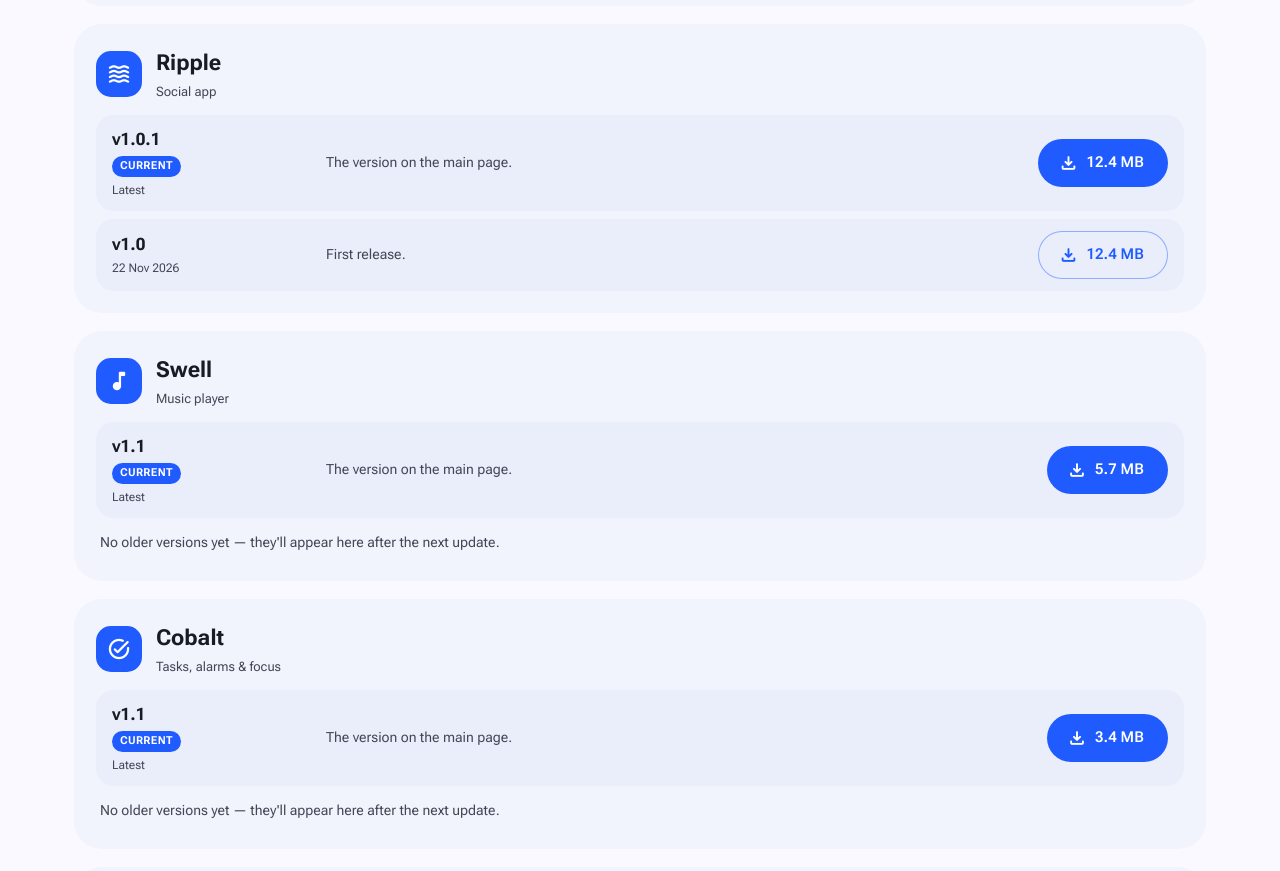
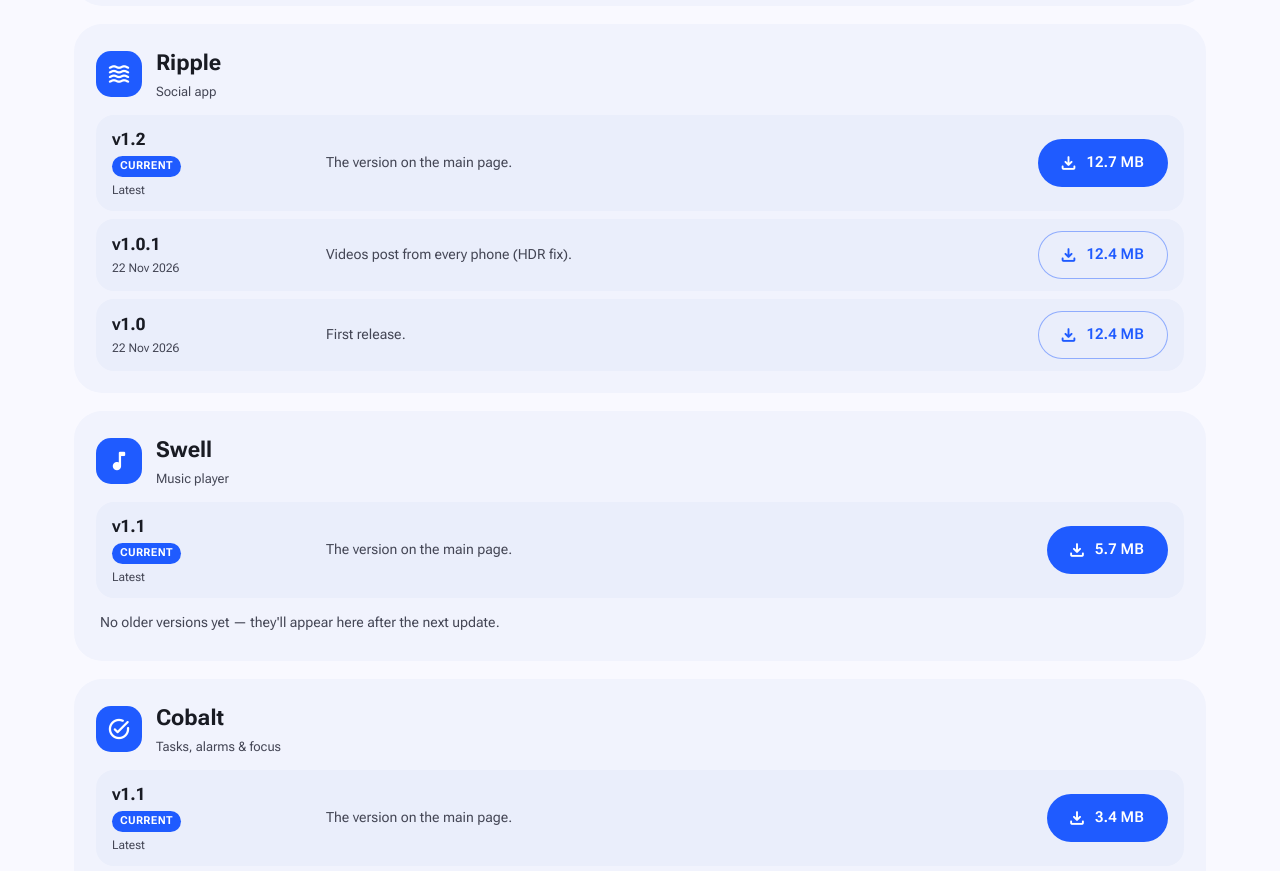
Before and after one commit to 1tekno4884-sketch/undertow-studio, a plain HTML site: page archive.html in a window 1280 px wide. Shown: the part 1280-2151 px from the top of the page. Drawn offline with nearby package versions, Linux system fonts and the light colour scheme.

Commit message:
Ripple 1.2: works with Sonar (stickers, channels, Open in Sonar, Sonar message types), beta features; archive Ripple 1.0.1
Co-Authored-By: Claude Opus 5.5 <noreply@anthropic.com>

```diff
--- a/archive.html
+++ b/archive.html
@@ -379,9 +379,14 @@ details.feat.fb summary>.ms:first-child{color:var(--primary)}
       <div class="app-head"><span class="ic"><span class="ms fill">waves</span></span><div><h3>Ripple</h3><span class="kind">Social app</span></div></div>
       <ul>
         <li class="ver">
-          <div class="v"><b>v1.0.1</b><span class="cur">Current</span><span class="d">Latest</span></div>
+          <div class="v"><b>v1.2</b><span class="cur">Current</span><span class="d">Latest</span></div>
           <p>The version on the main page.</p>
-          <a class="btn dl" href="Ripple.apk" download><span class="ms">download</span>12.4 MB</a>
+          <a class="btn dl" href="Ripple.apk" download><span class="ms">download</span>12.7 MB</a>
+        </li>
+        <li class="ver">
+          <div class="v"><b>v1.0.1</b><span class="d">22 Nov 2026</span></div>
+          <p>Videos post from every phone (HDR fix).</p>
+          <a class="btn ghost" href="archive/Ripple-1.0.1.apk" download><span class="ms">download</span>12.4 MB</a>
         </li>
         <li class="ver">
           <div class="v"><b>v1.0</b><span class="d">22 Nov 2026</span></div>
```
Also changed, not shown: index.html (+6 -6 lines), 2 other files.
